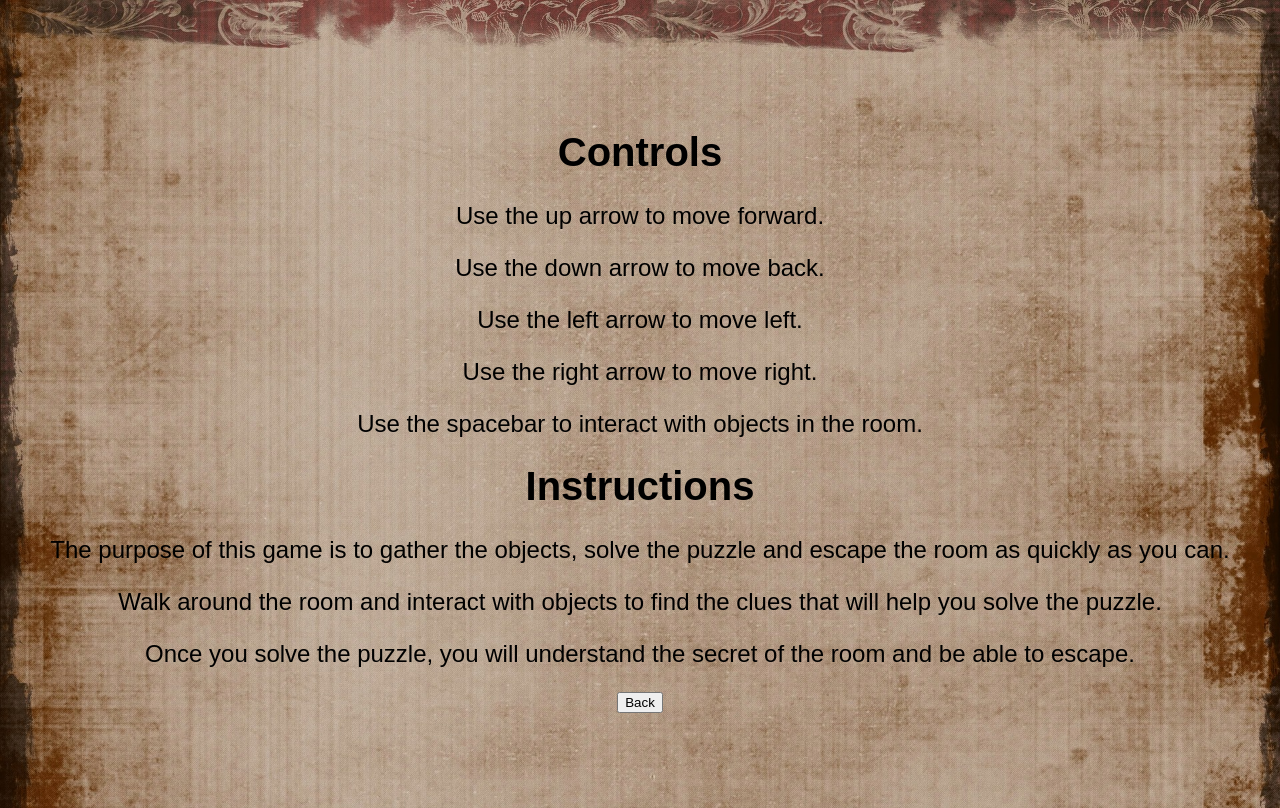
After one commit to JZ987/Escape-the-Room, a Python web app: template templates/instructions.html in a window 1280 px wide. The commit adds this page. Run offline with Jinja, Linux system fonts and the light colour scheme; the template is opened without the code that fills it, so the values that code supplies are empty.

Commit message:
just updating

```diff
--- a/static_folder/css/index.css
+++ b/static_folder/css/index.css
@@ -32,6 +32,7 @@ button {
   color: red;
   background-color: none;
   border: none;
+  border-radius: 20px;
 }
 
 #instruction {
--- /dev/null
+++ b/static_folder/css/instructions.css
@@ -0,0 +1,28 @@
+html {
+  height: 100%;
+}
+
+body {
+  background-image: url('../images/paper.jpg');
+  background-size: cover;
+  /*background-size: 100% 100%;*/
+  align-items: center;
+  justify-content: center;
+  display: flex;
+  height: 100%;
+  font-family: fantasy;
+}
+
+div{
+  text-align: center;
+}
+
+h1 {
+  font-size: 250%;
+  text-align: center;
+}
+
+p {
+  text-align: center;
+  font-size: 150%;
+}
--- a/templates/index.html
+++ b/templates/index.html
@@ -2,7 +2,7 @@
 <html>
   <head>
     <!-- <link rel="stylesheet" href ="/resources/index.css"> -->
-    <link rel="stylesheet" href="/resources/index.css">
+    <link rel="stylesheet" href="/resources/css/index.css">
     <title>Escape the Room</title>
   </head>
   <body>
@@ -10,7 +10,7 @@
       <h1>ESCAPE THE ROOM</h1>
       <h2>{{loginlink}}</h2>
       <div id="boxofbuttons">
-        <a href ="/">
+        <a href ="/instructions">
         <button type ="submit" id="instruction">Instructions</button></a>
         <a href ="/game">
         <button type="submit" id="play">Play</button></a>
--- /dev/null
+++ b/templates/instructions.html
@@ -0,0 +1,24 @@
+<!DOCTYPE html>
+<html>
+  <head>
+    <link rel="stylesheet" href="/resources/css/instructions.css">
+    <title>Instructions</title>
+  </head>
+  <body>
+    <div id="instruction">
+      <h1>Controls</h1>
+      <p>Use the up arrow to move forward.</p>
+      <p>Use the down arrow to move back.</p>
+      <p>Use the left arrow to move left.</p>
+      <p>Use the right arrow to move right.</p>
+      <p>Use the spacebar to interact with objects in the room.</p>
+      <h1>Instructions</h1>
+      <p>The purpose of this game is to gather the objects, solve the puzzle and escape the room as quickly as you can.</p>
+      <p>Walk around the room and interact with objects to find the clues that will help you solve the puzzle.</p>
+      <p>Once you solve the puzzle, you will understand the secret of the room and be able to escape.</p>
+      <form action='/' method=get>
+        <button type="submit">Back</button>
+      </form>
+    </div>
+  </body>
+</html>
```
Also changed, not shown: main.py (+1 -9 lines), static_folder/images/paper.jpg (added).
